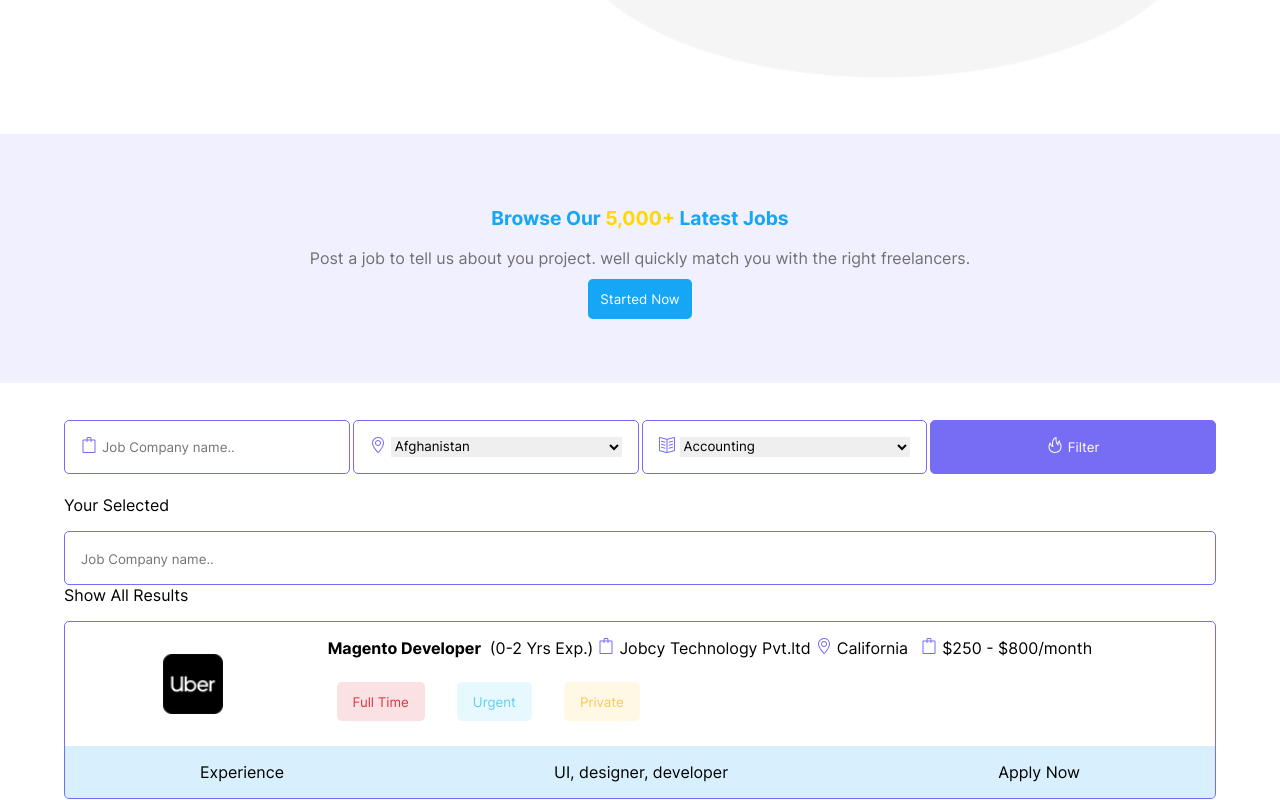
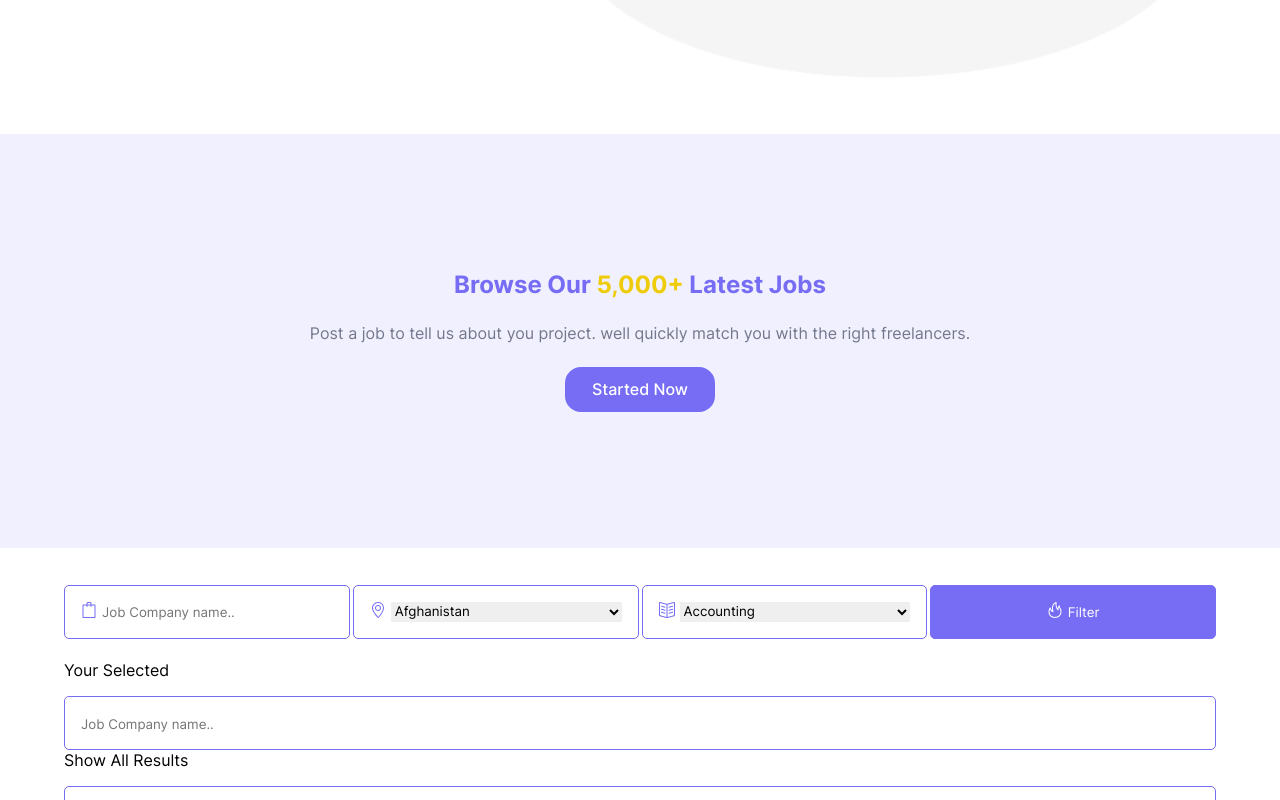
Before and after one commit to mawaisismail/codeHire-web-app-dev, a Next.js app: page / in a window 1280 px wide. Shown: the part 3180-3980 px from the top of the page. Built offline with nearby package versions, Linux system fonts and the light colour scheme.

Commit message:
FIX CLIENT DESIGN

```diff
--- a/src/components/Browse/Client.tsx
+++ b/src/components/Browse/Client.tsx
@@ -1,15 +1,16 @@
 import styles from "./client.module.scss";
-export const Client = () => {
+import { FC } from "react";
+export const Client: FC = () => {
   return (
     <div className={styles.main}>
-      <p className={styles.p1}>
+      <p className={styles.heading}>
         Browse Our <span>5,000+</span> Latest Jobs
       </p>
-      <p className={styles.p2}>
+      <p className={styles.content}>
         Post a job to tell us about you project. well quickly match you with the
         right freelancers.
       </p>
-      <button className={styles.button1}>Started Now</button>
+      <button>Started Now</button>
     </div>
   );
 };
--- a/src/components/Browse/client.module.scss
+++ b/src/components/Browse/client.module.scss
@@ -3,24 +3,21 @@
 .main {
   text-align: center;
   background-color: rgba(118, 109, 244, 0.1);
-  padding: 4rem 1rem;
-  line-height: 40px;
-  .p1 {
-    color: #15a6f5;
-    font-weight: bolder;
-    font-size: larger;
+  padding: 7rem 0;
+  .heading {
+    @include mixins.textFont(1.5rem, 700, $button-blue);
+    margin: 1.5rem 0;
   }
-  .p2 {
-    color: #707070;
+  .content {
+    @include mixins.textFont(1rem, 400);
   }
   span {
-    color: #ffd802;
+    color: $rating-star;
   }
-  .button1 {
-    background-color: #15a6f5;
-    color: #ffffff;
-    padding: 10px 10px;
-    border-radius: 5px;
-    border-color: transparent;
+  button {
+    @include mixins.globalButton($button-blue, $button-blue, 150px, 45px);
+    @include mixins.textFont(1rem, 500, $white);
+    border-radius: 1rem;
+    margin: 1.5rem 0;
   }
 }
```
